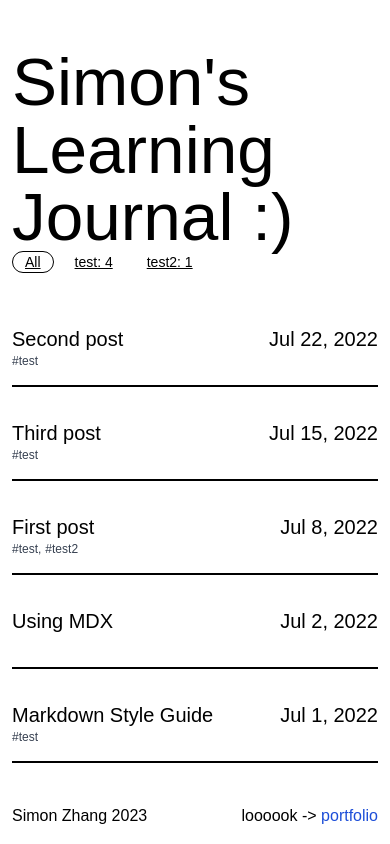
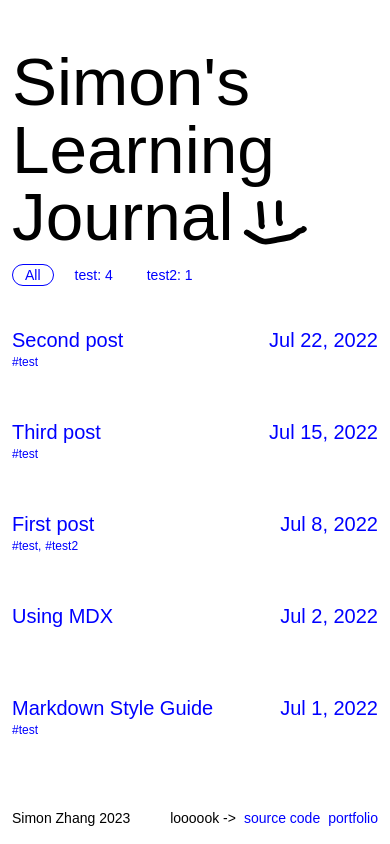
Before and after one commit to codelastnight/learningjournal, an Astro site: page / in a window 390 px wide. Built offline with nearby package versions, Linux system fonts and the light colour scheme; Astro itself is replaced by a stand-in of ours.

Commit message:
mobile fixes

```diff
--- a/src/components/BaseHead.astro
+++ b/src/components/BaseHead.astro
@@ -17,12 +17,12 @@ const { title, description, image = '/blog-placeholder-1.jpg' } = Astro.props;
 <!-- Global Metadata -->
 <meta charset="utf-8" />
 <meta name="viewport" content="width=device-width,initial-scale=1" />
-<link rel="icon" type="image/svg+xml" href="/favicon.svg" />
+<link rel="icon" type="image/svg+xml" href="/smile.svg" />
 <meta name="generator" content={Astro.generator} />
 
 <!-- Font preloads -->
-<link rel="preload" href="/fonts/atkinson-regular.woff" as="font" type="font/woff" crossorigin />
-<link rel="preload" href="/fonts/atkinson-bold.woff" as="font" type="font/woff" crossorigin />
+<!-- <link rel="preload" href="/fonts/atkinson-regular.woff" as="font" type="font/woff" crossorigin />
+<link rel="preload" href="/fonts/atkinson-bold.woff" as="font" type="font/woff" crossorigin /> -->
 
 <!-- Canonical URL -->
 <link rel="canonical" href={canonicalURL} />
--- a/src/components/Footer.astro
+++ b/src/components/Footer.astro
@@ -5,15 +5,20 @@ const today = new Date();
 <footer>
 	Simon Zhang {today.getFullYear()}
 	<div class="links">
-		loooook ->
+		<p>loooook -></p>
+		<a href="https://github.com/codelastnight/learningjournal" target="_blank">source code</a>
 		<a href="https://simonzhang.design" target="_blank">portfolio</a>
+
 	</div>
 </footer>
 <style lang="postcss">
 footer {
-	@apply flex justify-between px-3 lg:px-4 py-4;
+	@apply flex justify-between px-3 lg:px-4 py-4 text-sm;
 }
 a {
-	@apply text-blue-700 hover:underline;
+	@apply text-[blue] hover:underline;
+}
+.links {
+	@apply flex gap-2;
 }
 </style>
--- a/src/components/Header.astro
+++ b/src/components/Header.astro
@@ -1,13 +1,13 @@
 ---
-import HeaderLink from './HeaderLink.astro';
 import { SITE_TITLE } from '../consts';
 ---
 
 <header>
 	<nav >
 		<div class="links">
-			<a href="/"> Back Home</a>
+			<a href="/"> Back to Home</a>
 		</div>
+		<img src="/smile.svg" role="presentation" />
 		<h2>{SITE_TITLE}</h2>
 
 	</nav>
@@ -15,15 +15,22 @@ import { SITE_TITLE } from '../consts';
 
 <style lang="postcss">
 	nav {
-		@apply px-3 lg:px-4 py-4 flex justify-between items-center ;
+		@apply px-3 lg:px-4 py-4 flex justify-between items-center text-sm md:text-base;
+		@apply bg-white md:bg-transparent;
 	}
 	.links {
-		@apply flex gap-2;
+		@apply flex gap-2 flex-1;
 	}
 	header {
 		@apply sticky top-0;
 	}
 	a {
-		@apply hover:underline;
+		@apply hover:underline text-[blue];
+	}
+	img {
+		@apply h-[1.5em] hidden sm:block;
+	}
+	h2 {
+		@apply flex-1 text-right ;
 	}
 </style>
--- a/src/components/HeaderLink.astro
+++ b/src/components/HeaderLink.astro
@@ -12,10 +12,10 @@ const { href, class: className, ...props } = Astro.props;
 </a>
 <style>
 	a {
-		@apply inline-block underline px-3 text-sm rounded-full border-[1.5px] border-transparent;
+		@apply inline-block px-3 text-sm rounded-full border-[1.5px] border-transparent;
 	}
 	a.active {
-		@apply border-black ;
+		@apply border-current ;
 	}
 </style>
 <script>
--- a/src/components/Tags.astro
+++ b/src/components/Tags.astro
@@ -8,7 +8,7 @@ const { tags } = Astro.props;
 
 <p class="tags flex gap-1" data-tags={tags}>
     {tags ? tags.map((tag)=> (
-        <a class="tag-item text-xs text-gray-700" href={`/?tag=${tag}`}>#{tag}<span>{','}</span></a>
+        <a class="tag-item text-xs " href={`/?tag=${tag}`}>#{tag}<span>{','}</span></a>
     )) : (
         <div class="mb-4"></div>
     )}
--- a/src/pages/index.astro
+++ b/src/pages/index.astro
@@ -46,26 +46,28 @@ const tagsWithPosts = posts.reduce((allTags, post) => {
 				@apply px-3 lg:px-0
 			}
 			section a {
-				@apply flex justify-between hover:underline;
+				@apply flex justify-between hover:underline text-[blue];
 			}
 			h1 {
 				@apply text-[8vh] leading-none pointer-events-none;
 			}
 			ul {
-				@apply mt-5;
+				@apply mt-2;
 			}
 			li {
-				@apply border-b-2 border-current pt-8 pb-4;
+				@apply  border-current pt-8 pb-4;
 			}
-
+			img {
+				@apply inline-block h-[1em] ml-2;
+			}
 		</style>
 	</head>
 	<body>
 		<main>
 			<section>
 				<h1>Simon's Learning </h1>
-				<h1><span class="">Journal :)</span></h1>
-				<div class="flex gap-2">
+				<h1>Journal<img src="/smile.svg" role="presentation" /></h1>
+				<div class="flex gap-2 mt-2 text-[blue]">
 					<HeaderLink href="/">All</HeaderLink>
 					{Object.keys(tagsWithPosts).map((tag)=> (
 						<HeaderLink href={`/?tag=${tag}`}>{tag}: {tagsWithPosts[tag]}</HeaderLink>
--- a/src/styles/global.css
+++ b/src/styles/global.css
@@ -6,3 +6,6 @@ body {
 a:hover {
   text-decoration: underline;
 }
+a {
+  color: blue;
+}
```
Also changed, not shown: public/smile.svg (added).
